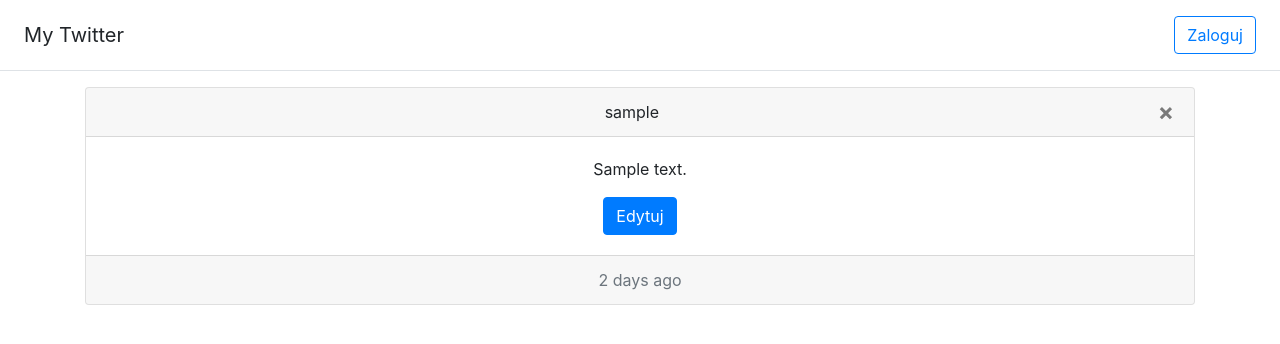
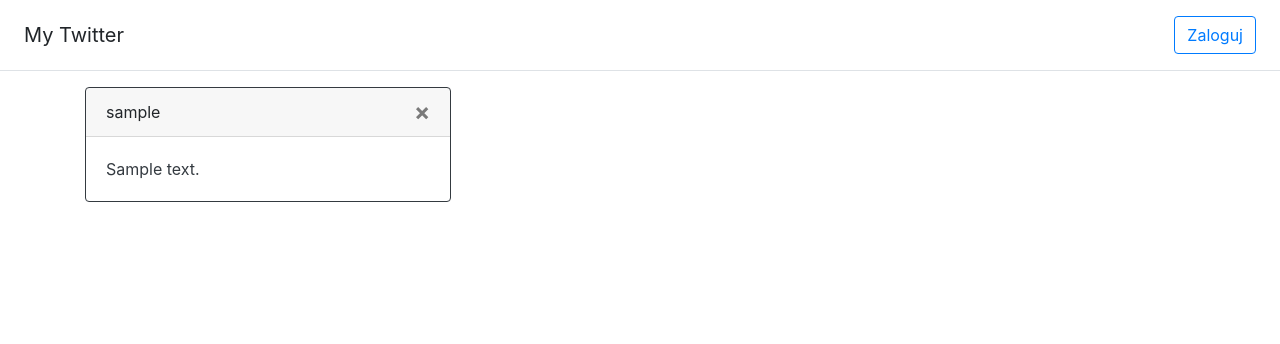
Before and after one commit to ImFlashh/my_twitter, a Django app: page / in a window 1280 px wide. Shown: the top 344 px of the page. Run offline with Django 3.2, Linux system fonts and the light colour scheme; tables that the repository leaves empty hold one stand-in row (values such as "Sample post"); some libraries are stand-ins or nearby versions.

```diff
--- a/my_twitter/twitter/models.py
+++ b/my_twitter/twitter/models.py
@@ -3,6 +3,7 @@ from django.db import models
 
 # Create your models here.
 class Tweet(models.Model):
+    title = models.CharField(max_length=256)
     content = models.CharField(max_length=256)
     creation_date = models.DateTimeField(auto_now_add=True)
     user = models.ForeignKey(User)
--- a/my_twitter/twitter/templates/base.html
+++ b/my_twitter/twitter/templates/base.html
@@ -28,19 +28,15 @@
     {% block content %}
 
         {% for post in posts %}
-<div class="card text-center">
-  <div class="card-header">
-    {{ post.user }}
+
+            <div class="card border-dark mb-3" style="width: 33%">
+                <div class="card-header">{{ post.user }}
                     <button type="button" class="close" aria-label="Close" href="{% url 'delete_post' post.id %}">
                         <span aria-hidden="true">&times;</span>
                     </button>
                 </div>
-  <div class="card-body">
+                <div class="card-body text-dark">
                     <p class="card-text">{{ post.content }}</p>
-    <a href="#" class="btn btn-primary">Edytuj</a>
-  </div>
-  <div class="card-footer text-muted">
-    2 days ago
                 </div>
             </div>
 
```
Also changed, not shown: my_twitter/twitter/migrations/0002_tweet_title.py (added). Lines whose indentation alone changed are shown as unchanged.
